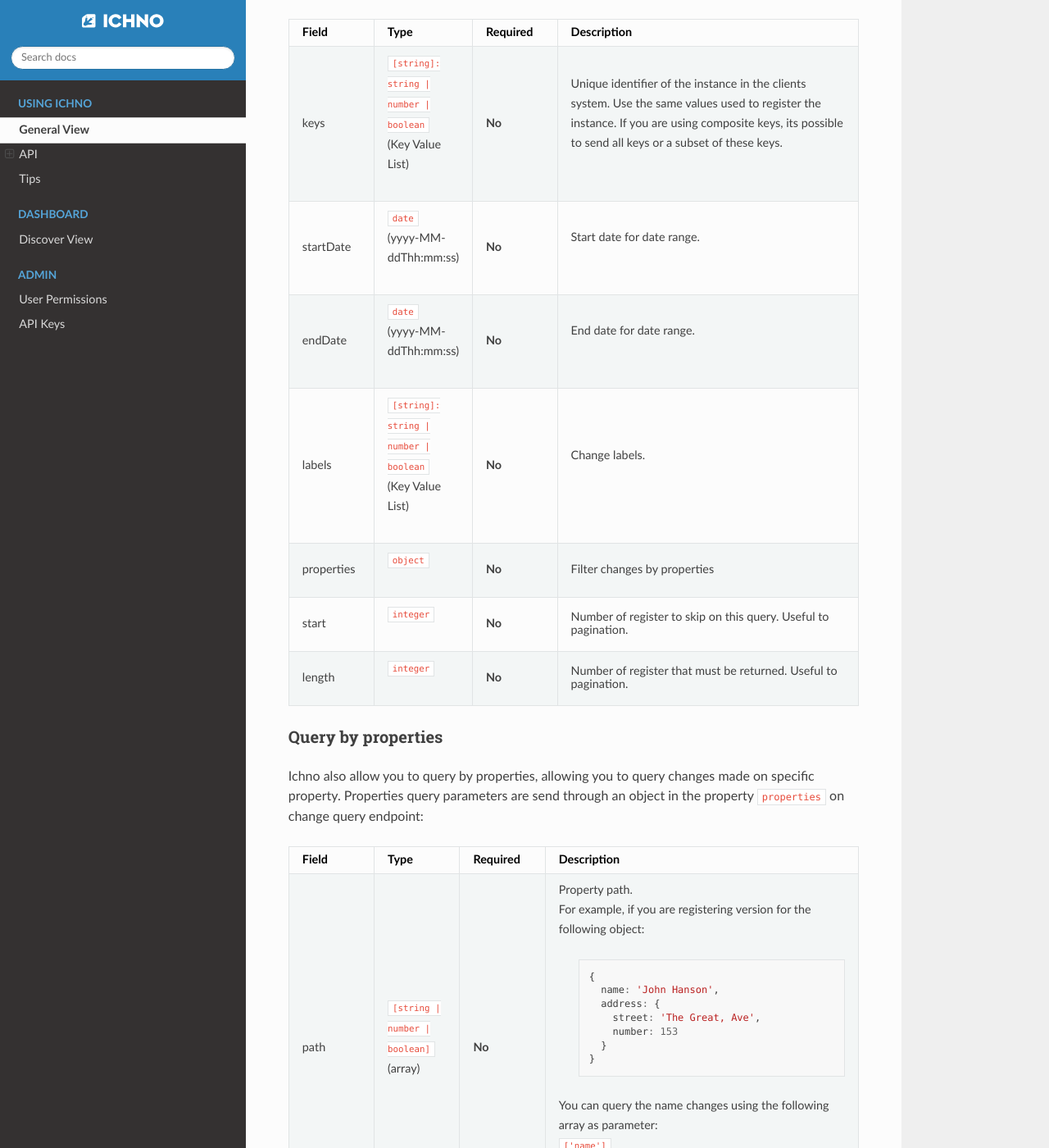
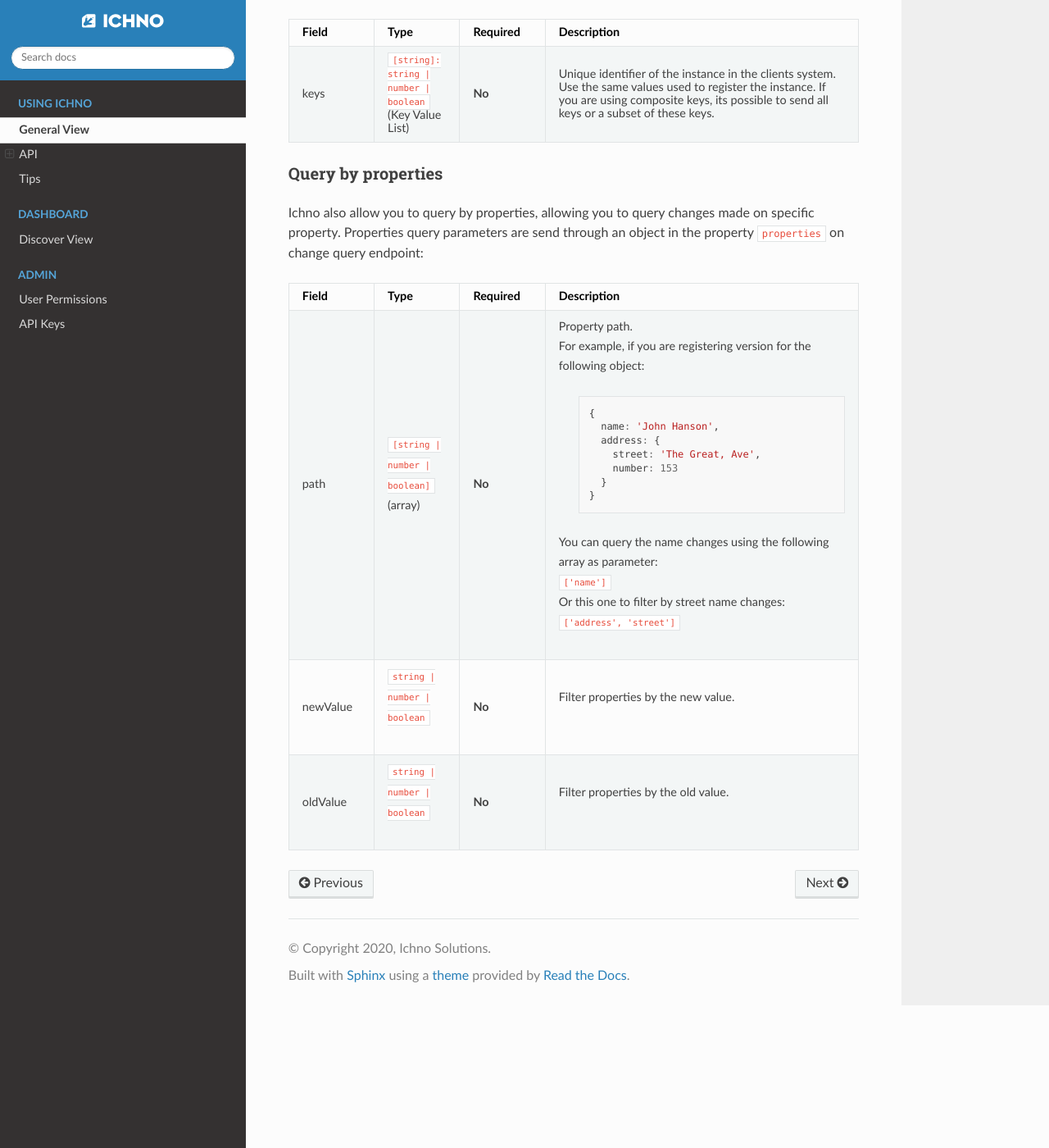
Before and after one commit to ichno/documentation, a Sphinx documentation site: the page built from docs/using-ichno/using-ichno.rst, in a window 1280 px wide and 1400 px high, scrolled down 2423 px. Shown: the whole window at 82% size. Built offline with Sphinx 7.4.7 and the Read the Docs theme 2.0.0, drawn with Linux system fonts in a browser that asks for light colours.

```diff
--- a/docs/using-ichno/using-ichno.rst
+++ b/docs/using-ichno/using-ichno.rst
@@ -114,37 +114,10 @@ After have your instance versions registered, it is possible to query changes us
      - Required
      - Description
    * - keys
-     - | ``[string]: string | number | boolean``
-       | (Key Value List)
+     - ``[string]: string | number | boolean``
+       (Key Value List)
      - **No**
-     - | Unique identifier of the instance in the clients system. Use the same values used to register the instance. If you are using composite keys, its possible to send all keys or a subset of these keys.
-   * - startDate
-     - | ``date``
-       | (yyyy-MM-ddThh:mm:ss)
-     - **No**
-     - | Start date for date range.
-   * - endDate
-     - | ``date``
-       | (yyyy-MM-ddThh:mm:ss)
-     - **No**
-     - | End date for date range.
-   * - labels
-     - | ``[string]: string | number | boolean``
-       | (Key Value List)
-     - **No**
-     - | Change labels.
-   * - properties
-     - | ``object``
-     - **No**
-     - Filter changes by properties
-   * - start
-     - | ``integer``
-     - **No**
-     - Number of register to skip on this query. Useful to pagination.
-   * - length
-     - | ``integer``
-     - **No**
-     - Number of register that must be returned. Useful to pagination.
+     - Unique identifier of the instance in the clients system. Use the same values used to register the instance. If you are using composite keys, its possible to send all keys or a subset of these keys.
 
 
 Query by properties
```
